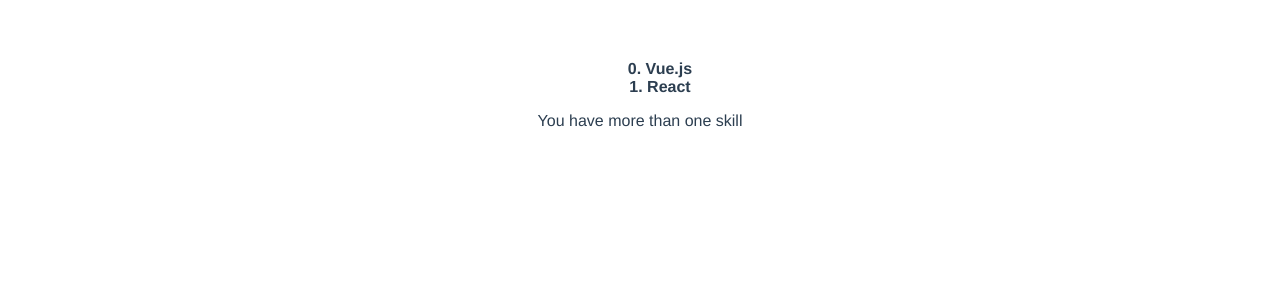
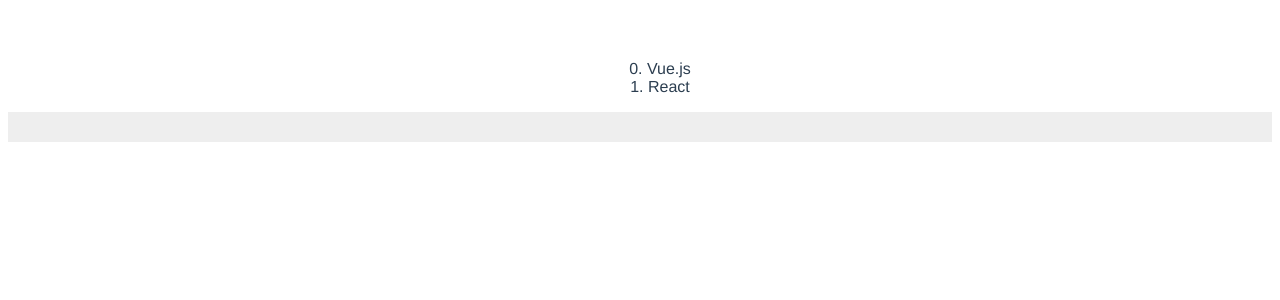
Before and after one commit to ClareBee/vue-js-experiment, a Vue app: page / in a window 1280 px wide. Shown: the top 300 px of the page. Built offline with nearby package versions, Linux system fonts and the light colour scheme.

Commit message:
Replace external stylesheet w example of class binding

```diff
--- a/src/components/Skills.css
+++ /dev/null
@@ -1,7 +0,0 @@
-ul {
-  list-style-type: none;
-}
-
-li {
-  font-weight: bold;
-}
--- a/src/components/Skills.vue
+++ b/src/components/Skills.vue
@@ -6,9 +6,8 @@
           {{ index }}. {{ data.skill }}
         </li>
       </ul>
-      <p v-if="skills.length > 1">You have more than one skill</p>
-      <p v-else>You have 1 or less skills</p>
-
+      <div v-bind:class="{ alert: showAlert }">
+      </div>
     </div>
   </div>
 </template>
@@ -21,12 +20,21 @@
       skills: [
       { "skill": "Vue.js" },
       { "skill": "React" },
-      ]
+      ],
+      showAlert: true
     }
   }
 }
 </script>
 
 <!-- "scoped" attribute limits CSS to this component only -->
-<style src="./Skills.css" scoped>
+<style scoped>
+  ul {
+    list-style: none;
+  }
+  .alert {
+    background: #eee;
+    width: 100%;
+    height: 30px;
+  }
 </style>
```
